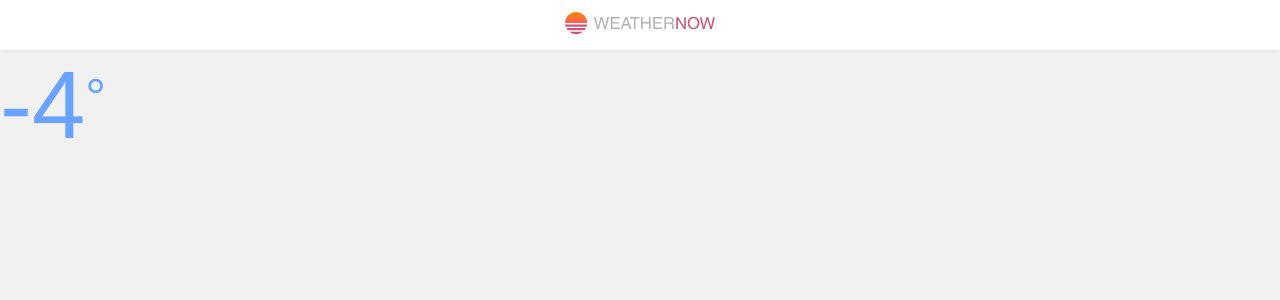
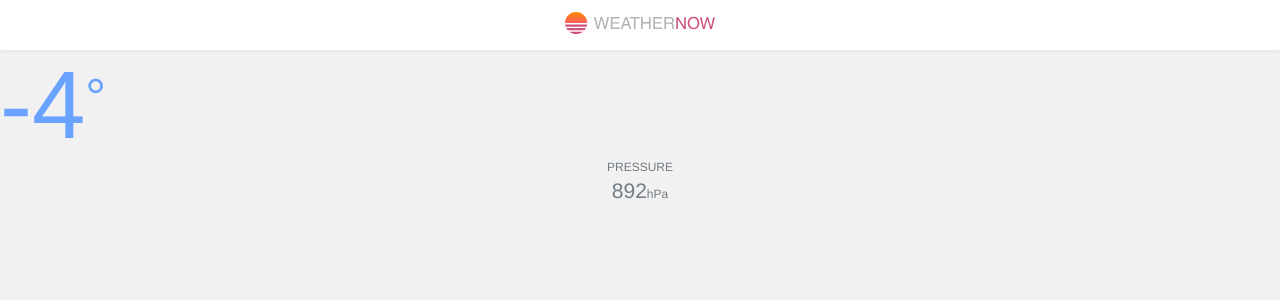
Before and after one commit to lucasyarid/weather-now, a Vue app: page / in a window 1280 px wide. Shown: the top 300 px of the page. Built offline with nearby package versions, Linux system fonts and the light colour scheme.

Commit message:
create BasePressure atom

```diff
--- /dev/null
+++ b/src/components/atoms/BasePressure/BasePressure.vue
@@ -0,0 +1,41 @@
+<template>
+  <div class="BasePressure">
+    <div class="BasePressure__title">
+      Pressure
+    </div>
+    <div class="BasePressure__value">
+      {{ pressure }}<span class="BasePressure__scale">hPa</span>
+    </div>
+  </div>
+</template>
+
+<script>
+export default {
+  name: "BasePressure",
+  props: {
+    pressure: {
+      type: Number,
+      required: true
+    }
+  }
+};
+</script>
+
+<style lang="scss" scoped>
+.BasePressure {
+  color: $color-darker;
+  text-align: center;
+  &__title {
+    text-transform: uppercase;
+    font-size: 12px;
+    margin-bottom: 5px;
+    font-weight: 100;
+  }
+  &__value {
+    font-size: 21px;
+  }
+  &__scale {
+    font-size: 12px;
+  }
+}
+</style>
--- a/src/components/atoms/index.js
+++ b/src/components/atoms/index.js
@@ -1,4 +1,5 @@
 import BaseTemperature from "./BaseTemperature/BaseTemperature";
+import BasePressure from "./BasePressure/BasePressure";
 import BaseLogo from "./BaseLogo/BaseLogo";
 
-export { BaseTemperature, BaseLogo };
+export { BaseTemperature, BasePressure, BaseLogo };
--- a/src/views/Home.vue
+++ b/src/views/Home.vue
@@ -1,15 +1,17 @@
 <template>
   <div class="home">
     <BaseTemperature :temperature="-4" />
+    <BasePressure :pressure="892" />
   </div>
 </template>
 
 <script>
-import { BaseTemperature } from "@/components/atoms";
+import { BaseTemperature, BasePressure } from "@/components/atoms";
 export default {
   name: "home",
   components: {
-    BaseTemperature
+    BaseTemperature,
+    BasePressure
   }
 };
 </script>
```
Also changed, not shown: 2 other files (tests, documents, lock files or other folders).
